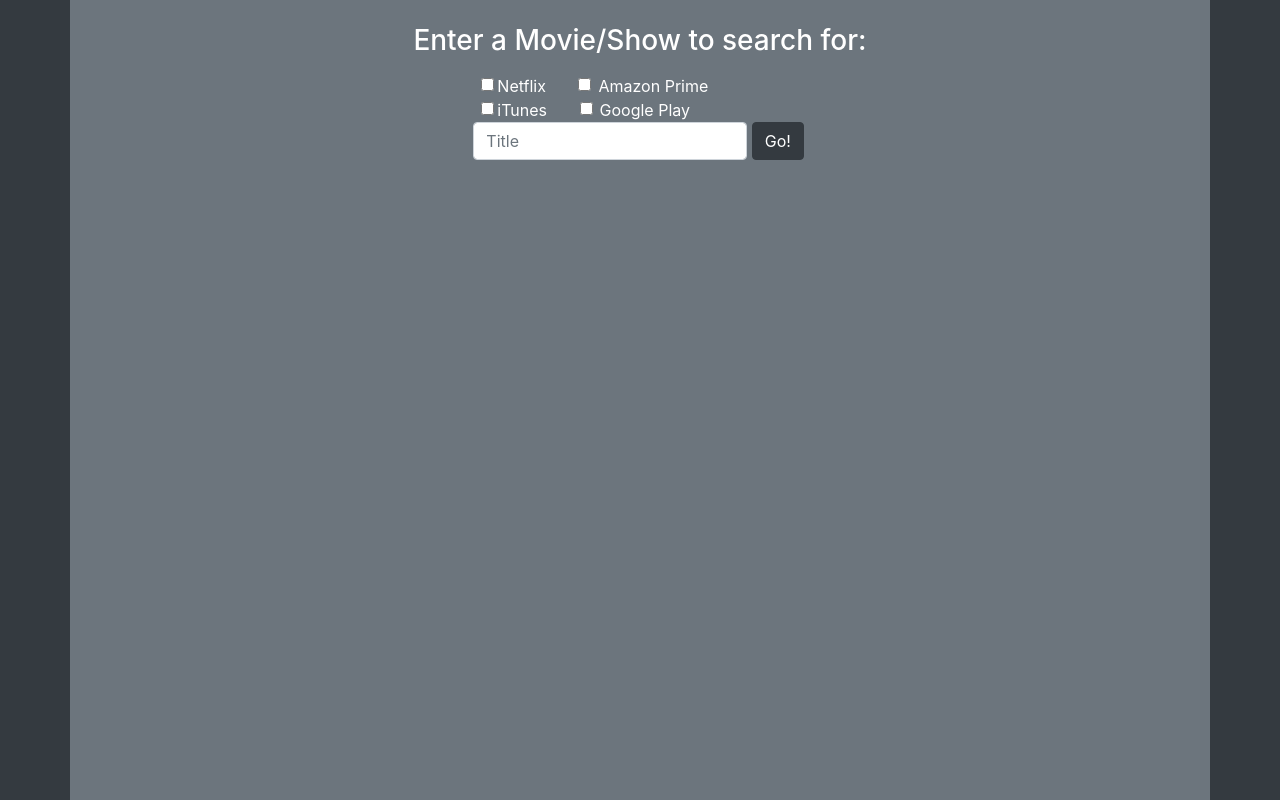
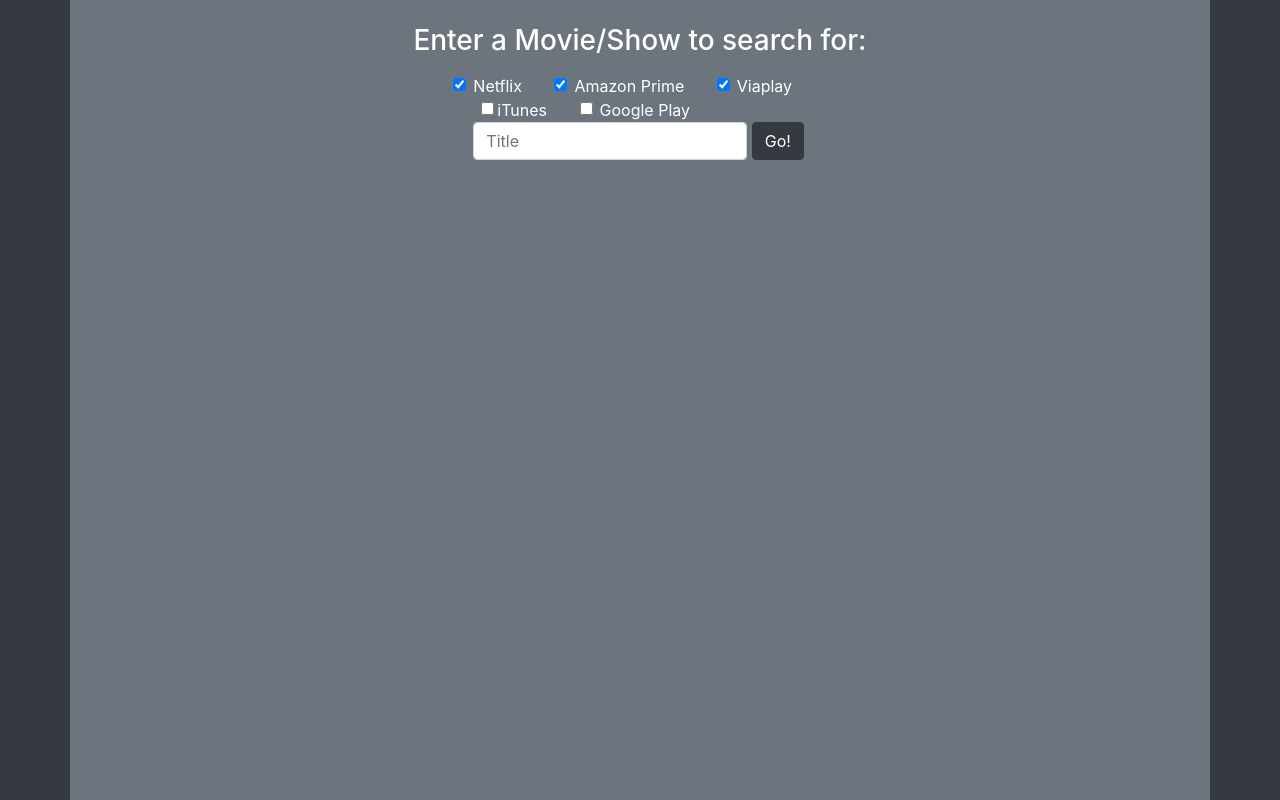
Before and after one commit to GrodVidar/Find_Movies_2_Stream, a Flask app: page / in a window 1280 px wide. Run offline with Flask 2, Linux system fonts and the light colour scheme; some libraries are stand-ins or nearby versions.

Commit message:
added functionality to checkboxes and Viaplay integration

```diff
--- a/main.py
+++ b/main.py
@@ -34,18 +34,19 @@
                 products = json_resp['_embedded']['viaplay:blocks'][0]['_embedded']['viaplay:products']
                 movies = {}
                 for i in range(len(products)):
-                    movies[i] = {}
-                    movies[i]['name'] = products[i]['_links']['self']['title']
+                    movie = products[i]['_links']['self']['title']
+                    movies[movie] = {}
                     if 'tvod' in products[i]['system']['availability']:
-                        movies[i]['rent_price'] = products[i]['system']['availability']['tvod']['planInfo']['price']
+                        movies[movie]['rent_price'] = products[i]['system']['availability']['tvod']['planInfo']['price']
                     if 'est' in products[i]['system']['availability']:
-                        movies[i]['purchase_price'] = products[i]['system']['availability']['est']['planInfo']['price']
+                        movies[movie]['purchase_price'] = products[i]['system']['availability']['est']['planInfo']['price']
                     if 'svod' in products[i]['system']['availability']:
-                        movies[i]['is_streamable'] = True
+                        movies[movie]['is_streamable'] = True
                 return movies
+    return None
 
 
-def find(title):
+def find(title, params):
     with open("amount.txt", "r") as file:
         amount = int(file.readline())
     if amount < 1000 and title and len(title) > 1:
@@ -59,19 +60,42 @@
         with open("amount.txt", "w") as file:
             file.write(str(amount + 1))
         movies = get_providers(response.json())
+        movies_list = []
         if movies != '!':
-            movies_list = []
             for i in movies:
                 movies_string = ''
                 movies_string += f"{i} can be seen at"
                 for j in movies[i]:
-                    movies_string += f" {j},"
+                    if j in params[title]:
+                        movies_string += f" {j},"
                 movies_string = movies_string[:-1]
                 movies_list.append(movies_string)
-            print(movies_list)
-            return movies_list
         else:
             return "No results!"
+        if 'Viaplay' in params[title]:
+            via_movies = viaplay_finder(title)
+            if via_movies:
+                for i in via_movies:
+                    och = False
+                    movies_string = f"{i} can be "
+                    if 'is_streamable' in via_movies[i]:
+                        if och:
+                            movies_string += '& '
+                        movies_string += "streamed "
+                        och = True
+                    if 'rent_price' in via_movies[i]:
+                        if och:
+                            movies_string += '& '
+                        movies_string += f"rented for {via_movies[i]['rent_price']} SEK "
+                        och = True
+                    if 'purchase_price' in via_movies[i]:
+                        if och:
+                            movies_string += '& '
+                        movies_string += f"purchased for {via_movies[i]['purchase_price']} SEK "
+                    movies_string += "at Viaplay"
+                    movies_list.append(movies_string)
+        print(movies_list)
+        return movies_list
     else:
         return "free quota exceeded or name too short"
 
@@ -79,11 +103,22 @@
 @app.route('/', methods=['GET', 'POST'])
 def home():
     title = flask.request.form.get('title')
-    print(flask.request.form.get('title'))
+    print(flask.request.form)
     if not title:
         return flask.render_template('index.html')
     else:
-        return flask.render_template('index.html', title=title, info=find(title))
+        my_dict = {title: []}
+        if flask.request.form.get('Netflix'):
+            my_dict[title].append('Netflix')
+        if flask.request.form.get('Amazon'):
+            my_dict[title].append('Amazon Prime Video')
+        if flask.request.form.get('Google Play'):
+            my_dict[title].append('Google Play')
+        if flask.request.form.get('iTunes'):
+            my_dict[title].append('iTunes')
+        if flask.request.form.get('Viaplay'):
+            my_dict[title].append('Viaplay')
+        return flask.render_template('index.html', title=title, info=find(title, my_dict))
 
 
 if __name__ == '__main__':
--- a/templates/index.html
+++ b/templates/index.html
@@ -16,19 +16,21 @@
                 <div class="row">
                     <div class="col"></div>
                     <div class="col">
-                        <input type="checkbox" class="form-check-input ml-2" id="Netflix">
-                        <label class="form-check-label ml-4 mr-5" for="Netflix">Netflix</label>
-                        <input type="checkbox" class="form-check-input" id="Amazon">
-                        <label class="form-check-label" for="Amazon">Amazon Prime</label>
+                        <input type="checkbox" checked="checked" class="form-check-input" id="Netflix" name="Netflix">
+                        <label class="form-check-label mr-5" for="Netflix">Netflix</label>
+                        <input type="checkbox" checked="checked" class="form-check-input" id="Amazon" name="Amazon">
+                        <label class="form-check-label mr-5" for="Amazon">Amazon Prime</label>
+                        <input type="checkbox" checked="checked" class="form-check-input" id="Viaplay" name="Viaplay">
+                        <label class="form-check-label" for="Viaplay">Viaplay</label>
                     </div>
                     <div class="col"></div>
                 </div>
                 <div class="row">
                     <div class="col"></div>
                     <div class="col">
-                        <input type="checkbox" class="form-check-input ml-2" id="iTunes">
+                        <input type="checkbox"class="form-check-input ml-2" id="iTunes" name="iTunes">
                         <label class="form-check-label ml-4 mr-5" for="Amazon">iTunes</label>
-                        <input type="checkbox" class="form-check-input" id="Google Play">
+                        <input type="checkbox" class="form-check-input" id="Google Play" name="Google Play">
                         <label class="form-check-label" for="Netflix">Google Play</label>
                     </div>
                     <div class="col"></div>
```
